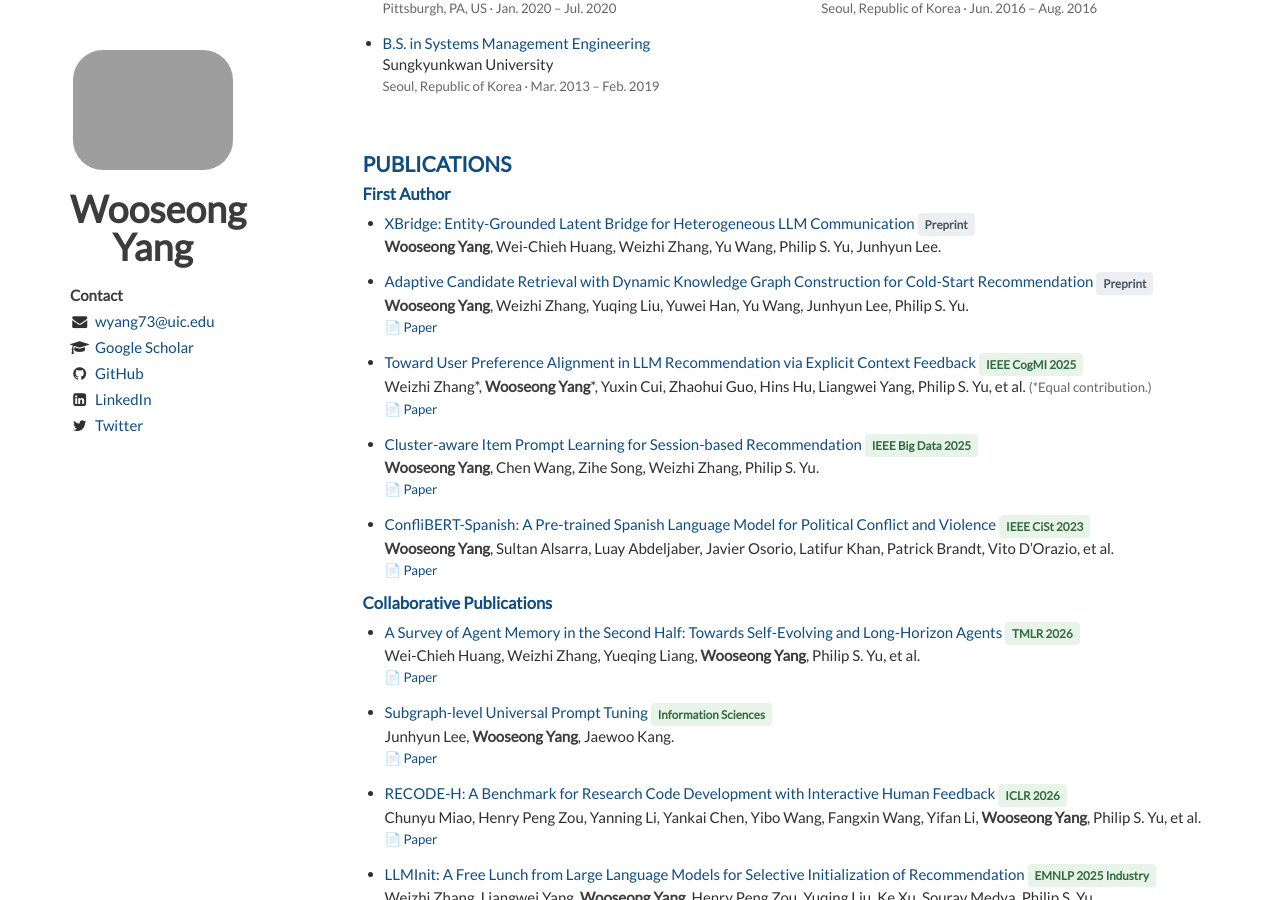
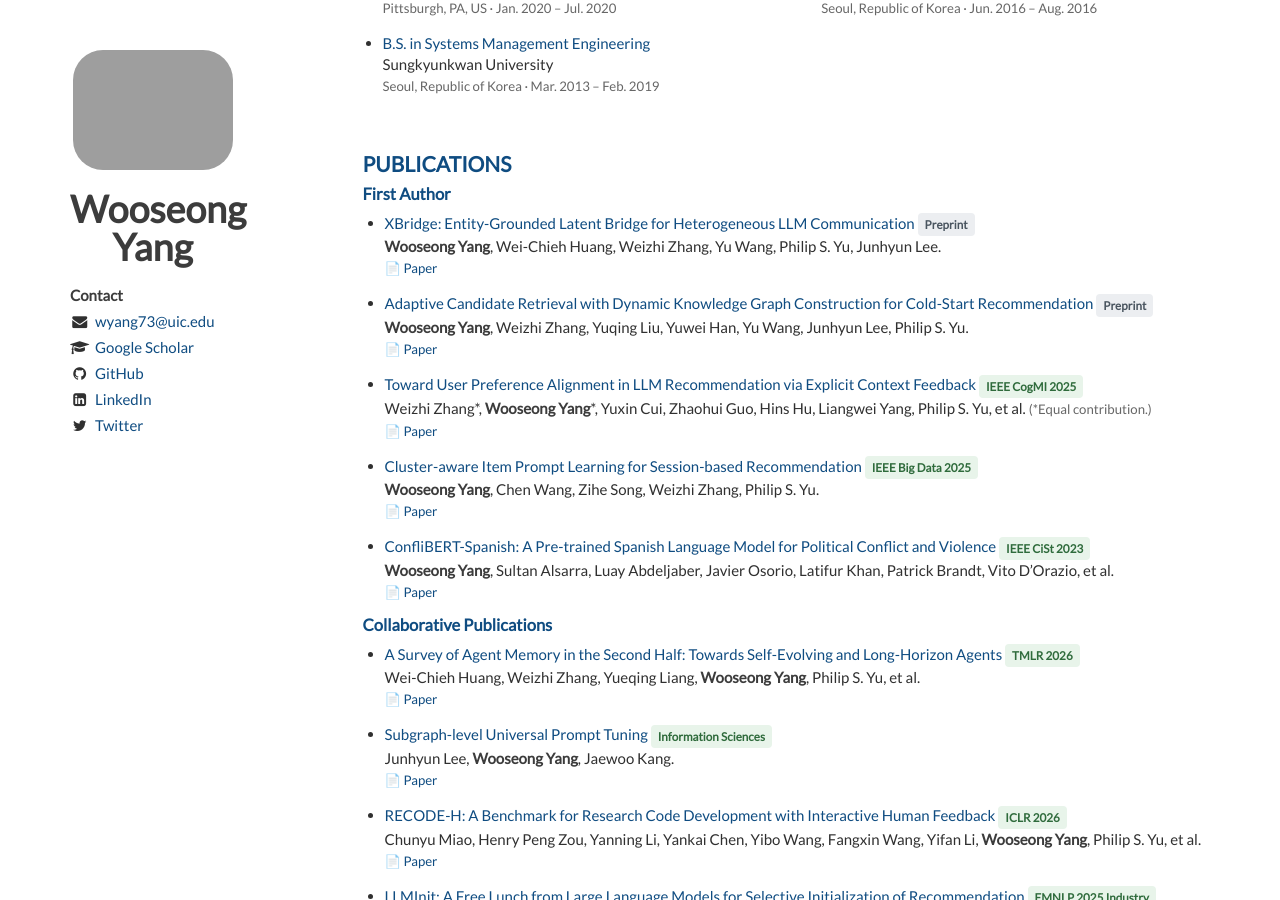
Before and after one commit to WooseongYang/WooseongYang.github.io, a Jekyll site: the page built from index.html, in a window 1280 px wide and 900 px high, scrolled down 996 px. Built offline with Jekyll 4.4.1, drawn with Linux system fonts in a browser that asks for light colours; nearby versions of some CDN libraries; the list of posts is cut into pages by our own code.

Commit message:
Add paper link to XBridge publication entry
Co-Authored-By: Claude Sonnet 5 <noreply@anthropic.com>

```diff
--- a/_includes/publications.html
+++ b/_includes/publications.html
@@ -8,6 +8,7 @@
             <span class="paper_link">XBridge: Entity-Grounded Latent Bridge for Heterogeneous LLM Communication</span>
             <span style="display:inline-block; background:#eceef1; color:#4a5560; font-size:78%; font-weight:600; padding:1px 7px; border-radius:4px; vertical-align:middle;">Preprint</span><br/>
             <span><em>Wooseong Yang</em>, Wei-Chieh Huang, Weizhi Zhang, Yu Wang, Philip S. Yu, Junhyun Lee.</span><br/>
+            <span style="font-size:88%;"><a href="https://arxiv.org/pdf/2608.11676">📄 Paper</a></span>
         </li>
 
         <li style="margin-bottom: 14px;">
```
